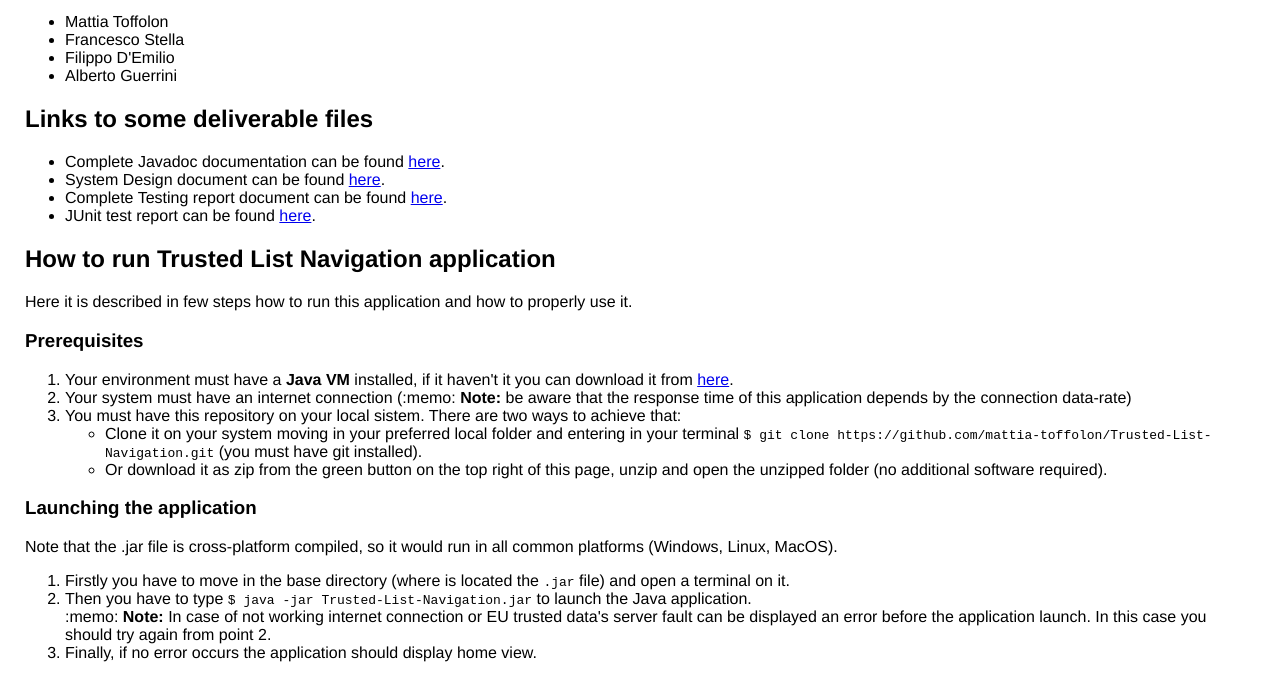
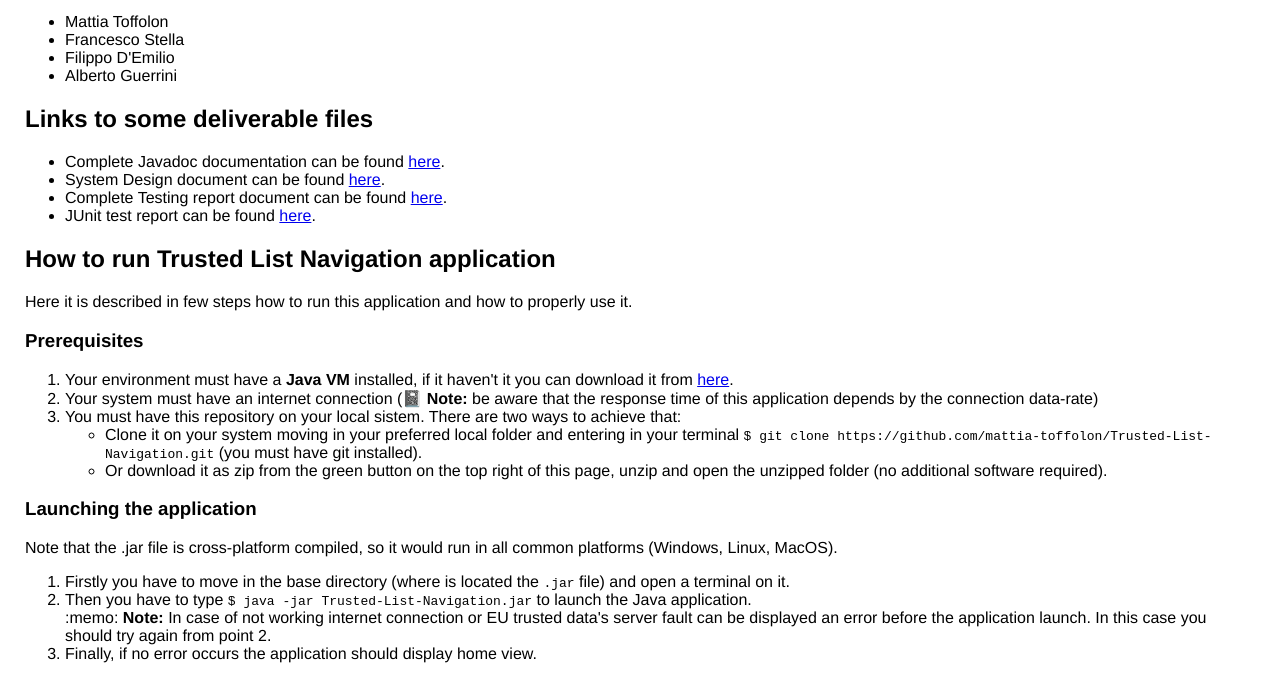
Before and after one commit to mattia-toffolon/Trusted-List-Navigation, a plain HTML site: page README.html in a window 1280 px wide. Shown: the part 122-799 px from the top of the page. Drawn offline with Linux system fonts and the light colour scheme.

Commit message:
Update README.html

```diff
--- a/README.html
+++ b/README.html
@@ -44,7 +44,7 @@
         <ol>
         <li>Your environment must have a <strong>Java VM</strong> installed, if it haven't it you can download it from <a href="https://www.oracle.com/java/technologies/downloads/">here</a>.</li>
 
-        <li>Your system must have an internet connection (:memo: <strong>Note:</strong> be aware that the response time of this application depends by the connection data-rate) </li>
+        <li>Your system must have an internet connection (&#x1F4D3; <strong>Note:</strong> be aware that the response time of this application depends by the connection data-rate) </li>
 
         <li>You must have this repository on your local sistem. There are two ways to achieve that:
 
```
